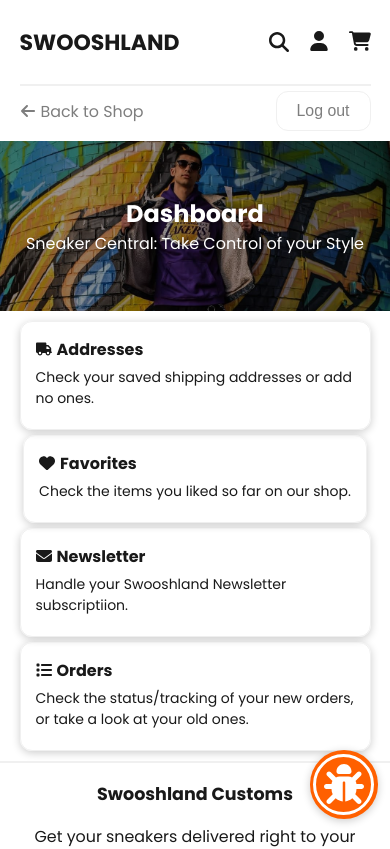
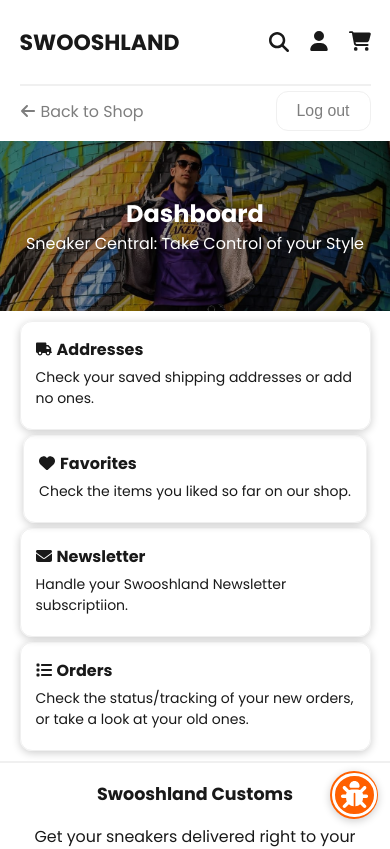
Before and after one commit to debaptistisfelix/swooshland-nextjs, a Next.js app: page /dashboard in a window 390 px wide. Shown: the top 849 px of the page. Built offline with nearby package versions, Linux system fonts and the light colour scheme; no server answers; sample sign-in values are in the browser's storage.

Commit message:
fixed size of bugDetector button

```diff
--- a/app/components/BugDetector/BugDetector.module.css
+++ b/app/components/BugDetector/BugDetector.module.css
@@ -222,8 +222,10 @@
 @media (max-width:600px){
     .bugDetectorContainer{
 
-        width: clamp(50px, 17.15vw + 0.12rem, 75px);
-        height: clamp(50px, 17.15vw + 0.12rem, 75px);;
+       /*  width: clamp(50px, 17.15vw + 0.12rem, 75px);
+        height: clamp(50px, 17.15vw + 0.12rem, 75px); */
+        width: clamp(35px, 11.8vw + 0.12rem, 50px);
+        height: clamp(35px, 11.8vw + 0.12rem, 50px);
          position: fixed;
          bottom: 3%;
          right: 3%;
@@ -257,9 +259,9 @@
      .bugIcon{
          color: var(--white-pure);
 
-         width: clamp(30px, 10vw + 0.12rem, 40px);
+         width: clamp(20px, 6.45vw + 0.12rem, 30px);
 
-         height: clamp(30px, 10vw + 0.12rem, 40px);
+         height: clamp(20px, 6.45vw + 0.12rem, 30px);
          font-size: clamp(20px, 6.45vw + 0.12rem, 40px);;
          animation: bounceIn 0.75s ease-in-out forwards;
      }
```
Also changed, not shown: 1 other file (tests, documents, lock files or other folders).
